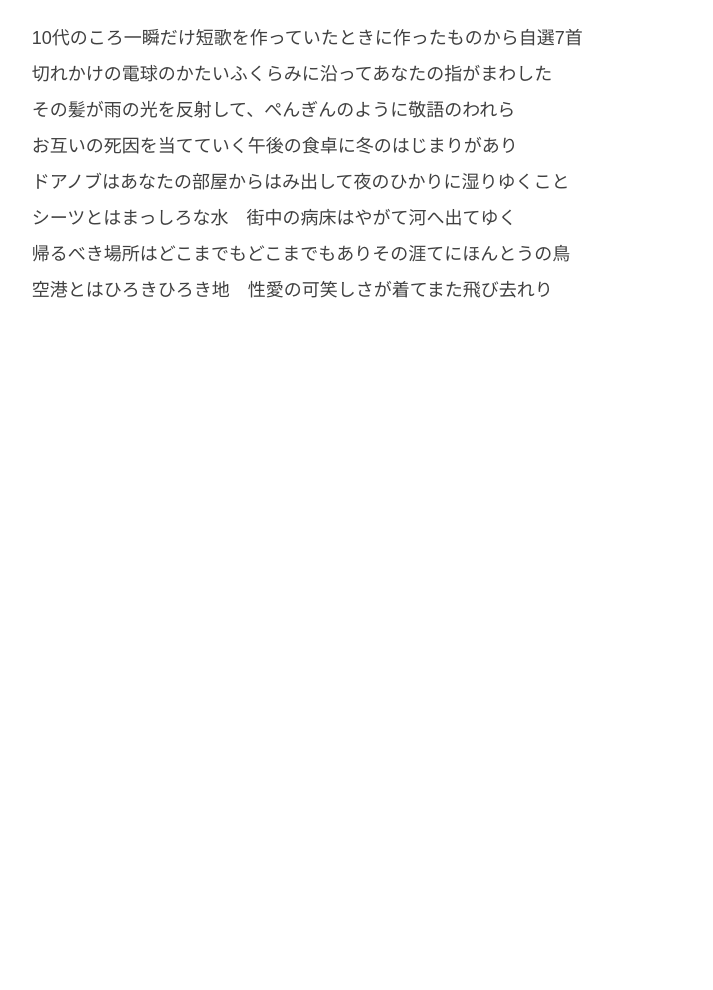
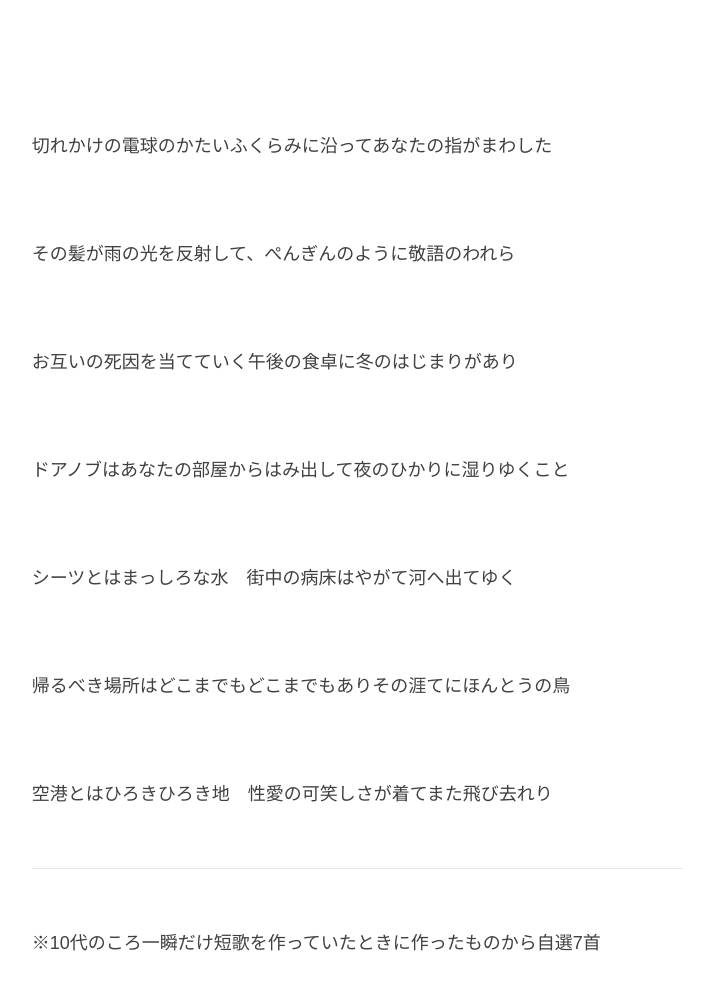
Before and after one commit to sajiquo/site, a Gatsby site: page /blog/20221030.html in a window 1280 px wide. Shown: the part 92-1082 px from the top of the page, without its empty margins (283-996 px from the left). Before the commit the page ends 800 px from the top, so only its background shows below. Built offline with nearby package versions, Linux system fonts and the light colour scheme; Gatsby itself is replaced by a stand-in of ours.

Commit message:
fix: blog formt

```diff
--- a/contents/blog/20221030.md
+++ b/contents/blog/20221030.md
@@ -6,35 +6,35 @@ lastmod: 2022-10-30T06:27:24.824Z
 date: 2022-10-30T06:27:24.824Z
 ---
 
-10代のころ一瞬だけ短歌を作っていたときに作ったものから自選7首
+\
+\
+\
+切れかけの電球のかたいふくらみに沿ってあなたの指がまわした
+\
+\
+\
+その髪が雨の光を反射して、ぺんぎんのように敬語のわれら
+\
+\
+\
+お互いの死因を当てていく午後の食卓に冬のはじまりがあり
+\
+\
+\
+ドアノブはあなたの部屋からはみ出して夜のひかりに湿りゆくこと
+\
+\
+\
+シーツとはまっしろな水　街中の病床はやがて河へ出てゆく
+\
+\
+\
+帰るべき場所はどこまでもどこまでもありその涯てにほんとうの鳥
+\
+\
+\
+空港とはひろきひろき地　性愛の可笑しさが着てまた飛び去れり
 
+---
 
-
-
-
-
-切れかけの電球のかたいふくらみに沿ってあなたの指がまわした
-
-
-
-その髪が雨の光を反射して、ぺんぎんのように敬語のわれら
-
-
-
-お互いの死因を当てていく午後の食卓に冬のはじまりがあり
-
-
-
-ドアノブはあなたの部屋からはみ出して夜のひかりに湿りゆくこと
-
-
-
-シーツとはまっしろな水　街中の病床はやがて河へ出てゆく
-
-
-
-帰るべき場所はどこまでもどこまでもありその涯てにほんとうの鳥
-
-
-
-空港とはひろきひろき地　性愛の可笑しさが着てまた飛び去れり
+※10代のころ一瞬だけ短歌を作っていたときに作ったものから自選7首
```
